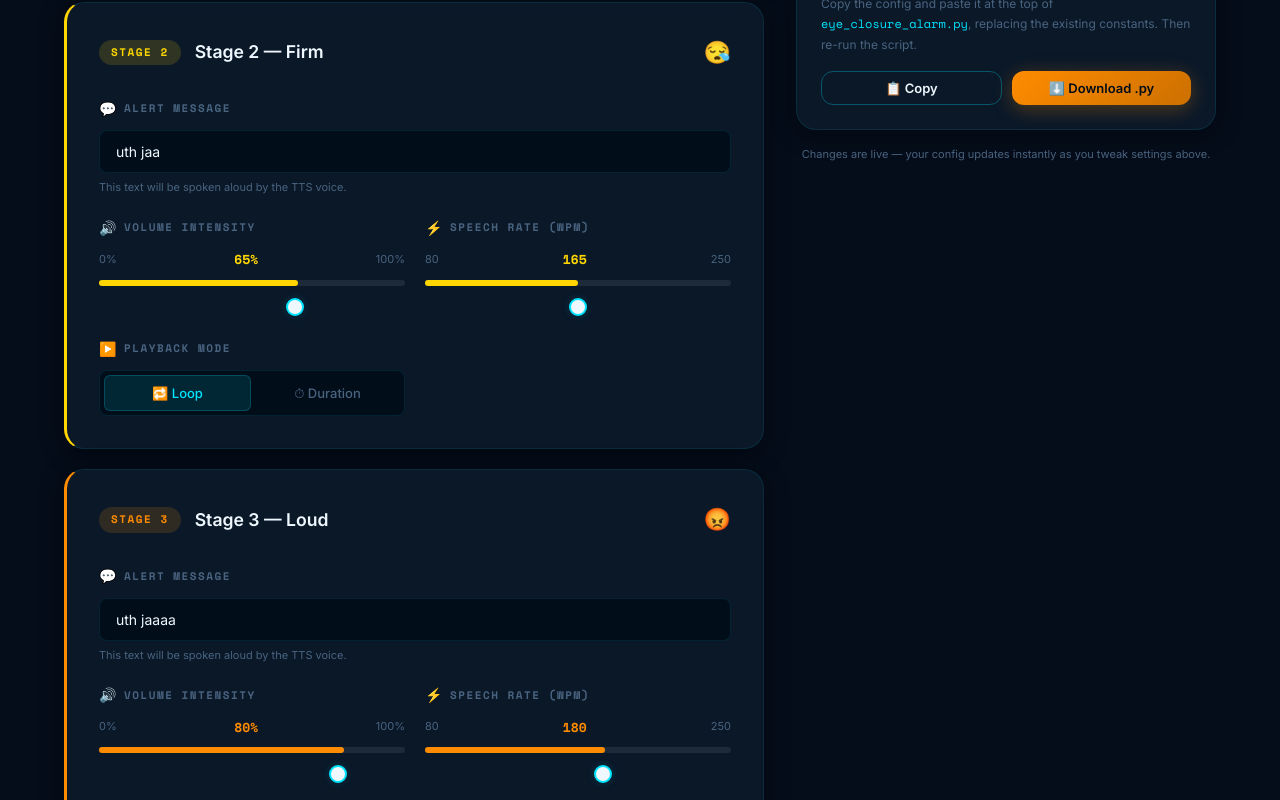
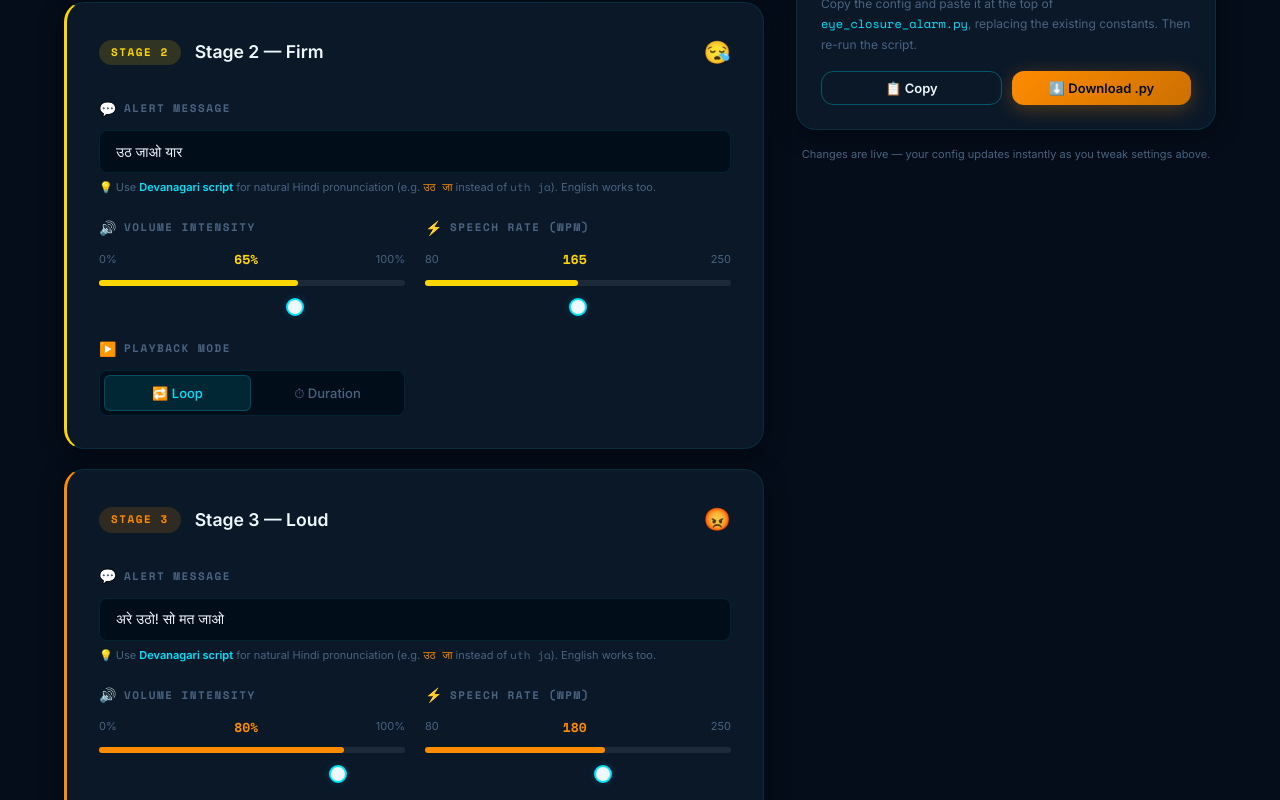
Before and after one commit to mokshjalalwani-dotcom/sleepyhead_hunter, a Next.js app in the folder web/: page /configure in a window 1280 px wide. Shown: the part 960-1760 px from the top of the page. Built offline with nearby package versions, Linux system fonts and the light colour scheme.

Commit message:
fix: Devanagari defaults + correct SSML xml:lang for natural Hindi pronunciation

```diff
--- a/web/app/api/tts/route.js
+++ b/web/app/api/tts/route.js
@@ -60,11 +60,15 @@ function synthesize(text, voice, rateStr, volumeStr) {
         })
       );
 
-      // 2. Send SSML
+      // 2. Send SSML — derive xml:lang from voice name (e.g. hi-IN-SwaraNeural → hi-IN)
+      const langCode = voice.split('-').slice(0, 2).join('-'); // "hi-IN", "en-US", etc.
       const ssml =
-        `<speak version="1.0" xmlns="http://www.w3.org/2001/10/synthesis" xml:lang="en-US">` +
+        `<speak version="1.0" xmlns="http://www.w3.org/2001/10/synthesis" ` +
+        `xmlns:mstts="https://www.w3.org/2001/mstts" xml:lang="${langCode}">` +
         `<voice name="${voice}">` +
+        `<mstts:express-as style="angry">` +
         `<prosody rate="${rateStr}" volume="${volumeStr}">${escapeXml(text)}</prosody>` +
+        `</mstts:express-as>` +
         `</voice></speak>`;
 
       ws.send(
--- a/web/app/configure/page.js
+++ b/web/app/configure/page.js
@@ -9,10 +9,10 @@ import Footer from '@/components/Footer';
 
 // Default values matching eye_closure_alarm.py exactly
 const DEFAULT_STAGES = [
-  { text: 'uth ja',                     volume: 0.5,  rate: 150, playbackMode: 'loop', duration: '60'  },
-  { text: 'uth jaa',                    volume: 0.65, rate: 165, playbackMode: 'loop', duration: '60'  },
-  { text: 'uth jaaaa',                  volume: 0.8,  rate: 180, playbackMode: 'loop', duration: '120' },
-  { text: 'uth jaaaaaa behen ke low day', volume: 1.0, rate: 200, playbackMode: 'loop', duration: '120' },
+  { text: 'उठ जा',                volume: 0.5,  rate: 150, playbackMode: 'loop',     duration: '60'  },
+  { text: 'उठ जाओ यार',          volume: 0.65, rate: 165, playbackMode: 'loop',     duration: '60'  },
+  { text: 'अरे उठो! सो मत जाओ', volume: 0.8,  rate: 180, playbackMode: 'duration', duration: '120' },
+  { text: 'उठो अभी! बिल्कुल अभी!', volume: 1.0, rate: 200, playbackMode: 'duration', duration: '120' },
 ];
 
 const DEFAULT_GLOBAL = {
--- a/web/components/StageCard.js
+++ b/web/components/StageCard.js
@@ -64,12 +64,14 @@ export default function StageCard({ stage, data, onChange }) {
             className="field-input"
             type="text"
             value={data.text}
-            placeholder="e.g. wake up!, uth ja, hey sleepyhead!"
+            placeholder="e.g. उठ जा  or  wake up!"
             onChange={(e) => handleChange('text', e.target.value)}
             aria-describedby={`stage-${stage}-text-hint`}
           />
-          <p id={`stage-${stage}-text-hint`} style={{ fontSize: '11px', color: 'var(--text-muted)', marginTop: '6px' }}>
-            This text will be spoken aloud by the TTS voice.
+          <p id={`stage-${stage}-text-hint`} style={{ fontSize: '11px', color: 'var(--text-muted)', marginTop: '6px', lineHeight: 1.6 }}>
+            💡 Use <strong style={{ color: 'var(--cyan)' }}>Devanagari script</strong> for natural Hindi pronunciation
+            (e.g. <span style={{ fontFamily: 'Space Mono, monospace', color: 'var(--amber)' }}>उठ जा</span> instead of <span style={{ fontFamily: 'Space Mono, monospace', color: 'var(--text-muted)' }}>uth ja</span>).
+            English works too.
           </p>
         </div>
 
```
Also changed, not shown: web/components/LiveDetector.js (+4 -4 lines).
